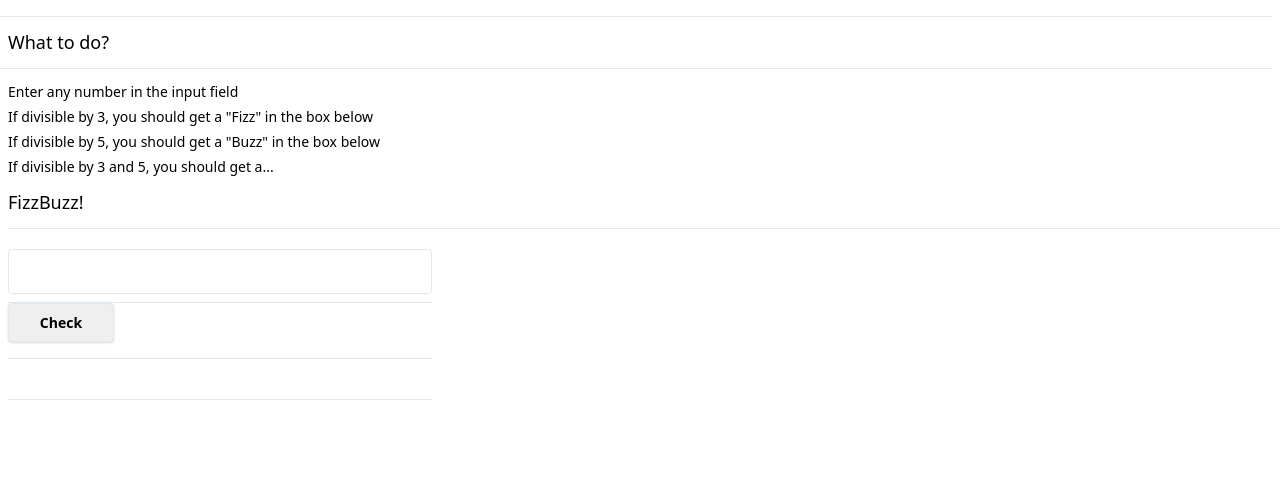
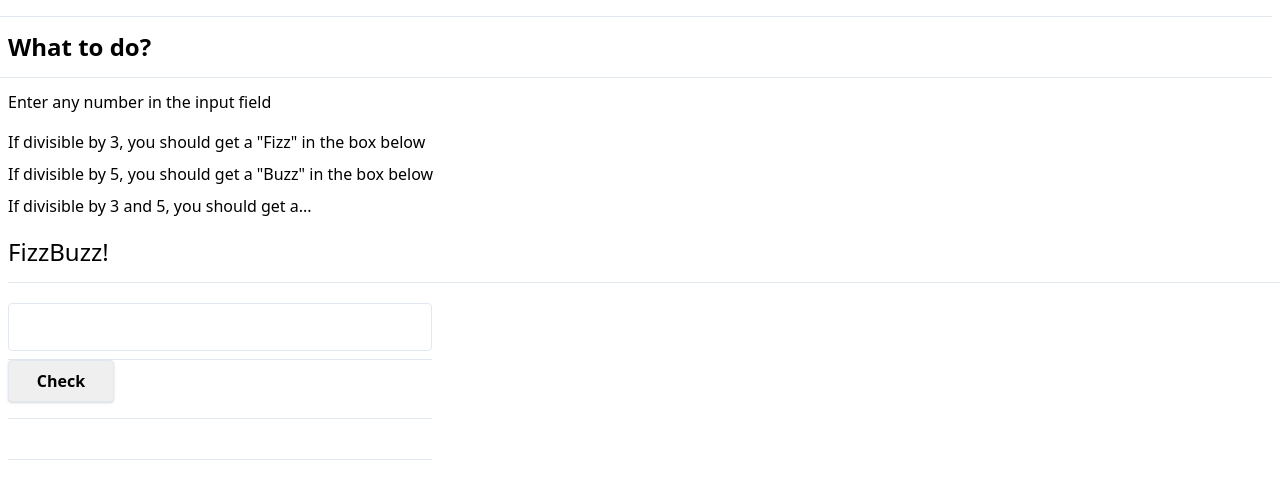
Before and after one commit to leiter007/fizzbuzz_js_felix, a website: page index.html in a window 1280 px wide. Shown: the part 61-560 px from the top of the page. Drawn offline with nearby package versions, Linux system fonts and the light colour scheme.

Commit message:
adds test for checking valid input of number and non-zeros. Changes path of index.html to get ready for deploy. All tests green

```diff
--- a/src/index.html
+++ b/index.html
@@ -7,23 +7,23 @@
     <link href="https://cdn.jsdelivr.net/npm/tailwindcss/dist/tailwind.min.css"  rel="stylesheet">
     <title>Puppeteer Mocha Scaffold</title>
 </head>
-<body class="text-grey-darker text-sm pl-2 font-sans font-hairline">
+<body class="text-grey-dark text-base pl-2 font-sans font-hairline">
 
 <div class="bg-teal-darker w-full align-middle text-grey-lightest bold pl-2 -ml-2 pt-4 pb-4 border-b border-grey-lighter text-3xl" >
     The Fizz Buzz Challenge
 </div>
 
-<div class=" text-lg bg-grey-lighter w-full align-middle pl-2 -ml-2 pt-3 pb-3 border-b border-grey-light">
+<div class="text-grey-darker font-semibold text-2xl bg-grey-lighter w-full align-middle pl-2 -ml-2 pt-3 pb-3 border-b border-grey-light">
     What to do?
 </div>
 
 <div class="pb-3 border-b border-grey-lighter font-hairline">
 
-    <h3 class="pt-3 pb-1">Enter any number in the input field</h3>
-    <p class="pb-1">If divisible by 3, you should get a "Fizz" in the box below</p>
-    <p class="pb-1">If divisible by 5, you should get a "Buzz" in the box below</p>
-    <p class="pb-3">If divisible by 3 and 5, you should get a... </p>
-    <h3 class="text-lg">FizzBuzz!</h3>
+    <h3 class="pt-3 pb-4 font-medium">Enter any number in the input field</h3>
+    <p class="pb-2">If divisible by 3, you should get a "Fizz" in the box below</p>
+    <p class="pb-2">If divisible by 5, you should get a "Buzz" in the box below</p>
+    <p class="pb-4">If divisible by 3 and 5, you should get a... </p>
+    <h3 class="text-2xl font-medium text-grey-darker">FizzBuzz!</h3>
 </div>
 
 <div class ="pt-5 w-1/3">
@@ -38,7 +38,7 @@
     </div>
 </div>
 
-    <script src="./js/fizz-buzz.js"></script>
+    <script src="./src/js/fizz-buzz.js"></script>
     <script>
         document.addEventListener('DOMContentLoaded', () => { //executes all code below, when the DOM (webpage) is loaded - and defines it using asn arrow function =>
             let button = document.getElementById('button') //defines a local variable inside the function (button) that calls on the "Check" button
--- a/package.json
+++ b/package.json
@@ -5,7 +5,7 @@
   "main": "index.js",
   "scripts": {
     "test": "npm run features && npm run specs",
-    "features": "superstatic src -p 8080 & mocha --timeout 100000 --recursive  --reporter=spec features ; PORT=8080 npm run stop-test-server",
+    "features": "superstatic -p 8080 & mocha --timeout 100000 --recursive  --reporter=spec features ; PORT=8080 npm run stop-test-server",
     "specs": "mocha --recursive  --reporter=spec spec",
     "server": "superstatic src -p 3000",
     "stop-test-server": "lsof -ti tcp:$PORT | xargs kill"
```
Also changed, not shown: spec/fizz_buzz.spec.js (+9 -0 lines).
